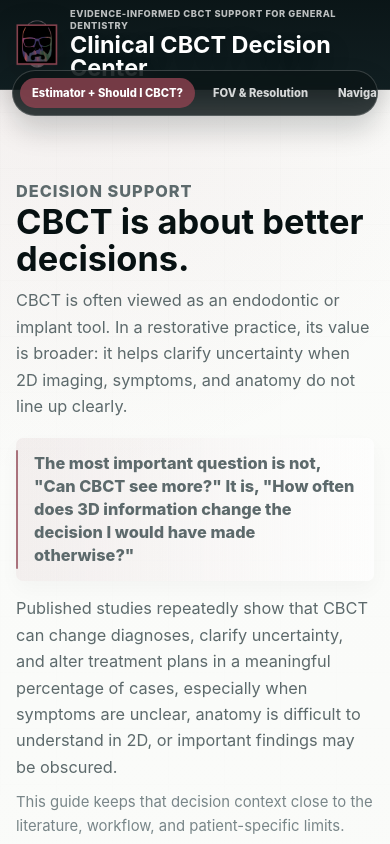
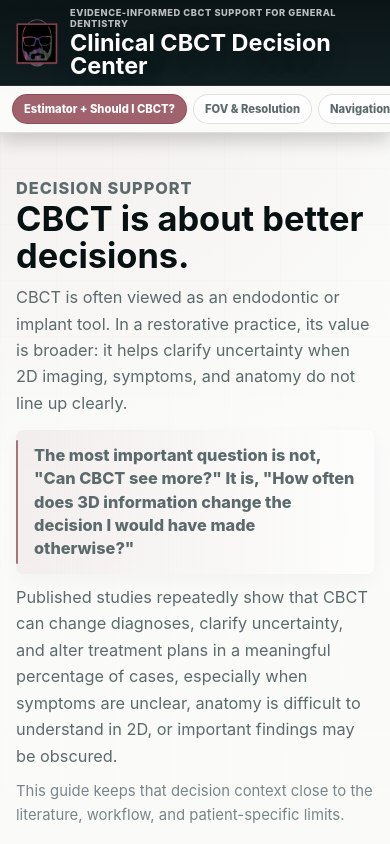
Before and after one commit to Dadohsoreus/CBCT-Helper, a website: page index.html in a window 390 px wide. Shown: the top 844 px of the page. Drawn offline with Linux system fonts and the light colour scheme.

Commit message:
More mobile updates

```diff
--- a/styles.css
+++ b/styles.css
@@ -1355,14 +1355,22 @@ button.secondary {
 @media (max-width: 700px) {
   .site-header {
     position: sticky;
-    box-shadow: 0 10px 22px rgba(7, 17, 18, 0.14);
+    border-bottom: 0;
+    background: transparent;
+    box-shadow: 0 8px 18px rgba(7, 17, 18, 0.10);
+    backdrop-filter: none;
   }
 
   .brand-wrap {
     display: grid;
     grid-template-columns: 42px minmax(0, 1fr);
     gap: 12px;
-    padding: 8px 16px 9px;
+    max-width: none;
+    padding: 8px 16px 7px;
+    background:
+      linear-gradient(180deg, rgba(11, 21, 23, 0.98), rgba(18, 31, 34, 0.97)),
+      var(--charcoal);
+    border-bottom: 1px solid rgba(255, 255, 255, 0.12);
   }
 
   .brand-logo {
@@ -1376,9 +1384,9 @@ button.secondary {
   }
 
   .site-header .eyebrow {
-    margin-bottom: 3px;
+    margin-bottom: 2px;
     font-size: 0.58rem;
-    line-height: 1.25;
+    line-height: 1.18;
   }
 
   .site-header h1,
@@ -1391,26 +1399,22 @@ button.secondary {
   }
 
   .tabs {
-    position: fixed;
-    top: calc(env(safe-area-inset-top) + 70px);
-    left: 12px;
-    right: 12px;
-    z-index: 20;
+    position: static;
     display: flex;
     gap: 6px;
     max-width: none;
     margin: 0;
-    padding: 7px;
+    padding: 8px 12px;
     overflow-x: auto;
-    border: 1px solid rgba(255, 255, 255, 0.18);
-    border-radius: 999px;
-    background: rgba(11, 21, 23, 0.82);
-    box-shadow: 0 14px 28px rgba(7, 17, 18, 0.18);
-    backdrop-filter: blur(16px);
+    border: 0;
+    border-bottom: 1px solid var(--line);
+    border-radius: 0;
+    background: rgba(251, 252, 250, 0.94);
+    box-shadow: 0 8px 18px rgba(7, 17, 18, 0.08);
+    backdrop-filter: blur(14px);
     scrollbar-width: none;
     transform: translateY(0);
     opacity: 1;
-    transition: transform 220ms ease, opacity 220ms ease;
     -webkit-overflow-scrolling: touch;
   }
 
@@ -1419,9 +1423,9 @@ button.secondary {
   }
 
   .tabs.is-mobile-hidden {
-    transform: translateY(-18px);
-    opacity: 0;
-    pointer-events: none;
+    transform: none;
+    opacity: 1;
+    pointer-events: auto;
   }
 
   .tab {
@@ -1429,23 +1433,25 @@ button.secondary {
     min-height: 30px;
     min-width: max-content;
     padding: 6px 11px;
-    border-color: transparent;
+    border: 1px solid var(--line);
     border-radius: 999px;
+    color: var(--muted);
     font-size: 0.7rem;
     line-height: 1.1;
     white-space: nowrap;
-    background: transparent;
+    background: rgba(255, 255, 255, 0.78);
   }
 
   .tab.is-active,
   .tab:hover {
+    color: #fff;
     background: rgba(141, 67, 80, 0.82);
-    border-color: transparent;
+    border-color: rgba(141, 67, 80, 0.72);
   }
 
   .section {
-    scroll-margin-top: 128px;
-    padding: 48px 16px;
+    scroll-margin-top: 132px;
+    padding: 42px 16px 48px;
   }
 
   .presentation-row,
@@ -1459,7 +1465,7 @@ button.secondary {
   }
 
   .hero-band {
-    padding-top: 78px;
+    padding-top: 32px;
   }
 
   .evidence-section {
@@ -1476,7 +1482,12 @@ button.secondary {
   }
 
   .decision-statement {
+    margin: var(--space-3) 0 var(--space-2) !important;
     padding: var(--space-3) var(--space-4);
+  }
+
+  .decision-statement::before {
+    inset: 10px auto 10px 0;
   }
 
   .intro-points {
```
